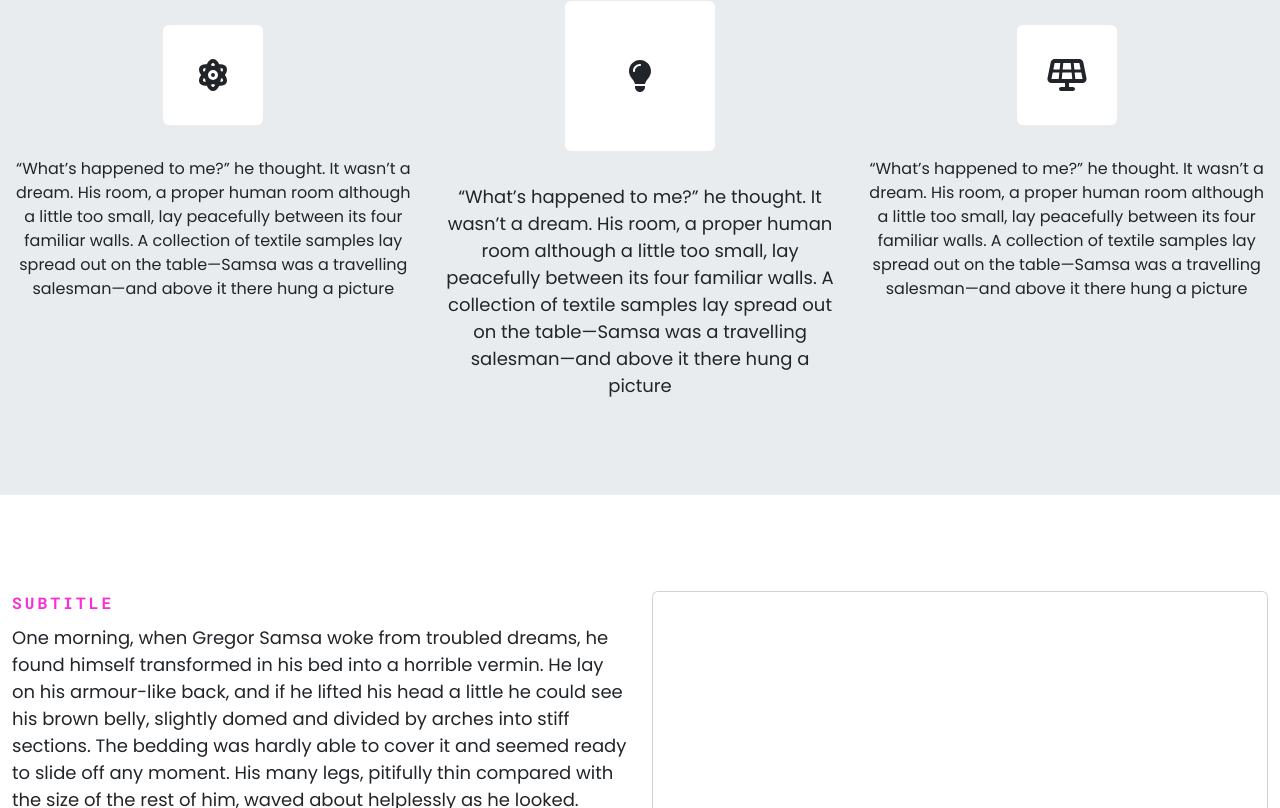
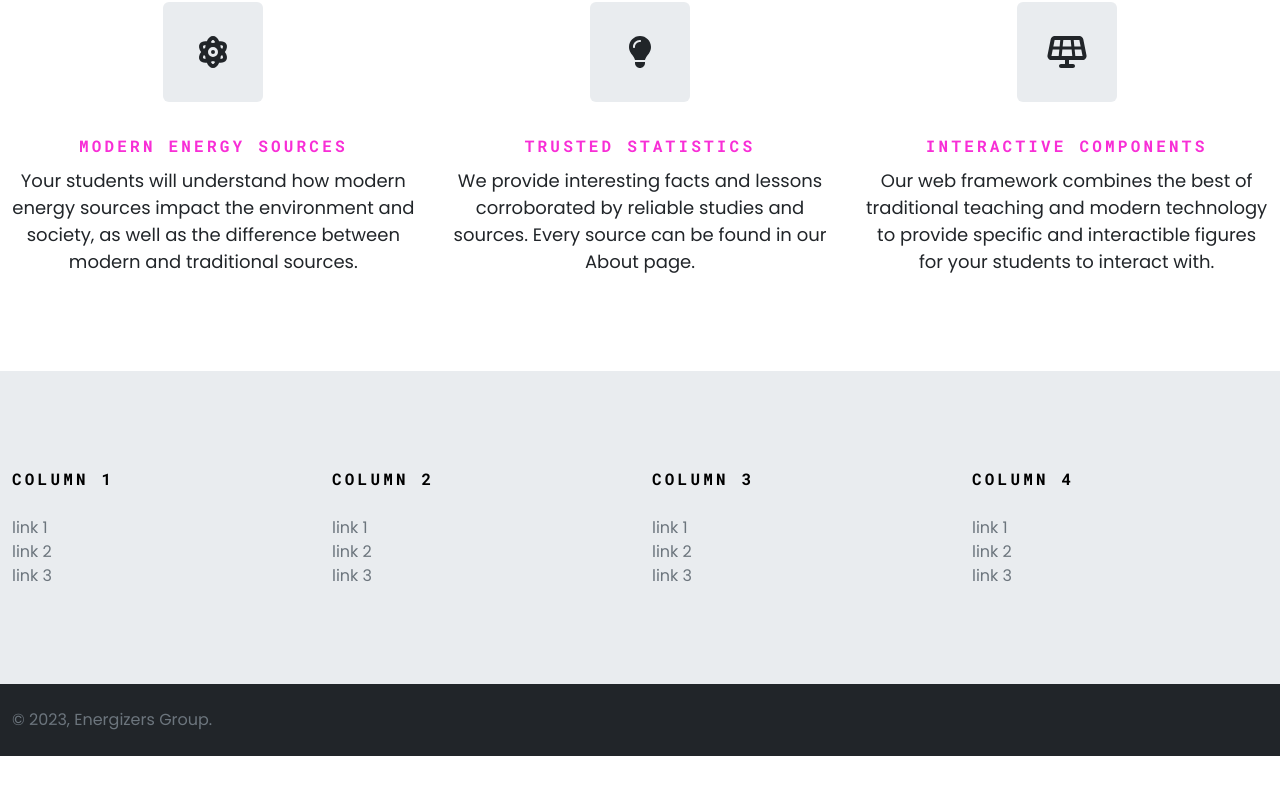
Before and after one commit to dyoo47/SYN100-Energizers, a React (Create React App) app: page / in a window 1280 px wide. Shown: the part 692-1500 px from the top of the page. After the commit the page ends 1448 px from the top, so only its background shows below. Built offline with nearby package versions, Linux system fonts and the light colour scheme.

Commit message:
Update Home.js

```diff
--- a/src/Home.js
+++ b/src/Home.js
@@ -6,10 +6,11 @@ import {
   faSolarPanel,
   faAtom,
 } from "@fortawesome/free-solid-svg-icons";
+import { Link } from "react-router-dom";
 import { FontAwesomeIcon } from "@fortawesome/react-fontawesome";
 
-const Badge = ({ icon, big }) => {
-  const margin = big ? "" : "mt-4";
+const CardBadge = ({ icon, big }) => {
+  const margin = big ? "" : "";
   return (
     <div className={`d-flex justify-content-center mb-4 ${margin}`}>
       <Card
@@ -21,7 +22,7 @@ const Badge = ({ icon, big }) => {
               }
             : {}
         }
-        className="badgeCard border-0 m-2 align-self-center"
+        className="badgeCard border-0 m-2 align-self-center bg-gray"
       >
         <CardBody className="d-flex justify-content-center">
           <FontAwesomeIcon
@@ -45,76 +46,96 @@ const Home = () => {
         <Container className="landingContainer">
           <span className="subtitle">Synthesis 100</span>
           <h1 className="display mb-3">Energizers</h1>
-          <Button color="primary">view curriculum</Button>
+          <Link to="/curriculum">
+            <Button color="primary">view curriculum</Button>
+          </Link>
         </Container>
       </section>
-      <section className="landingSection">
+      <section className="landingSection bg-white">
         <Container className="landingContainer">
-          <Row>
-            <span className="subtitle mb-4">Our Topic</span>
+          <Row className="mb-4 text-center">
+            <Col>
+              <span className="subtitle">In this course you will find...</span>
+            </Col>
           </Row>
           <Row className="text-center">
             <Col lg="4">
-              <Badge icon={faAtom} />
-              <span>
-                “What’s happened to me?” he thought. It wasn’t a dream. His
-                room, a proper human room although a little too small, lay
-                peacefully between its four familiar walls. A collection of
-                textile samples lay spread out on the table—Samsa was a
-                travelling salesman—and above it there hung a picture
+              <CardBadge icon={faAtom} />
+              <div className="mb-2">
+                <span className="subtitle">Modern Energy Sources</span>
+              </div>
+              <span className="fparagraph">
+                Your students will understand how modern energy sources impact
+                the environment and society, as well as the difference between
+                modern and traditional sources.
               </span>
             </Col>
             <Col lg="4">
-              <Badge icon={faLightbulb} big />
+              <CardBadge icon={faLightbulb} />
+              <div className="mb-2">
+                <span className="subtitle">Trusted Statistics</span>
+              </div>
               <span className="fparagraph">
-                “What’s happened to me?” he thought. It wasn’t a dream. His
-                room, a proper human room although a little too small, lay
-                peacefully between its four familiar walls. A collection of
-                textile samples lay spread out on the table—Samsa was a
-                travelling salesman—and above it there hung a picture
+                We provide interesting facts and lessons corroborated by
+                reliable studies and sources. Every source can be found in our
+                About page.
               </span>
             </Col>
             <Col lg="4">
-              <Badge icon={faSolarPanel} />
-              <span>
-                “What’s happened to me?” he thought. It wasn’t a dream. His
-                room, a proper human room although a little too small, lay
-                peacefully between its four familiar walls. A collection of
-                textile samples lay spread out on the table—Samsa was a
-                travelling salesman—and above it there hung a picture
+              <CardBadge icon={faSolarPanel} />
+              <div className="mb-2">
+                <span className="subtitle">Interactive Components</span>
+              </div>
+              <span className="fparagraph">
+                Our web framework combines the best of traditional teaching and
+                modern technology to provide specific and interactible figures
+                for your students to interact with.
               </span>
             </Col>
           </Row>
         </Container>
       </section>
-      <section className="landingSection bg-white">
+      {/* <section className="landingSection bg-white">
         <Container className="landingContainer">
           <Row>
             <Col>
               <div className="mb-2">
-                <span className="subtitle">subtitle</span>
+                <span className="subtitle">About this website</span>
               </div>
               <span className="fparagraph">
-                One morning, when Gregor Samsa woke from troubled dreams, he
-                found himself transformed in his bed into a horrible vermin. He
-                lay on his armour-like back, and if he lifted his head a little
-                he could see his brown belly, slightly domed and divided by
-                arches into stiff sections. The bedding was hardly able to cover
-                it and seemed ready to slide off any moment. His many legs,
-                pitifully thin compared with the size of the rest of him, waved
-                about helplessly as he looked.
+                Hello! We are the Energizers, a group of students studying at UC
+                San Diego that are passionate about helping to teaching others
+                about potential solutions to the climate crisis. This is why we
+                have designed this website as a project for the Synthesis
+                program at our school. Our goal is to help spread awareness of
+                the severity of pollution and climate change in the energy
+                sector, and to educate people on the pros and cons of each
+                popular type of energy in use today, so people can make informed
+                and educated decisions about their potential use in the future.
+                We aim for this information/curriculum to be used by teachers to
+                allow for them to more easily teach their students about the
+                climate crisis using factual evidence from trusted sources, but
+                not requiring as much time as it might take to individually
+                analyze each of the sources. We also hope that this information
+                that we are sharing is able to inspire others to become
+                interested in climate change so that we are able to reduce its
+                disasterous affects on our planet, and ultimately help those
+                that are being dispropotionately affected by the effects climate
+                change has had and continues to have on our planet!
               </span>
             </Col>
             <Col>
               <Card
+                className="border-0"
                 style={{
+                  backgroundImage: "url(images/greenmap.jpg)",
                   height: "500px",
                 }}
               ></Card>
             </Col>
           </Row>
         </Container>
-      </section>
+      </section> */}
     </>
   );
 };
```
